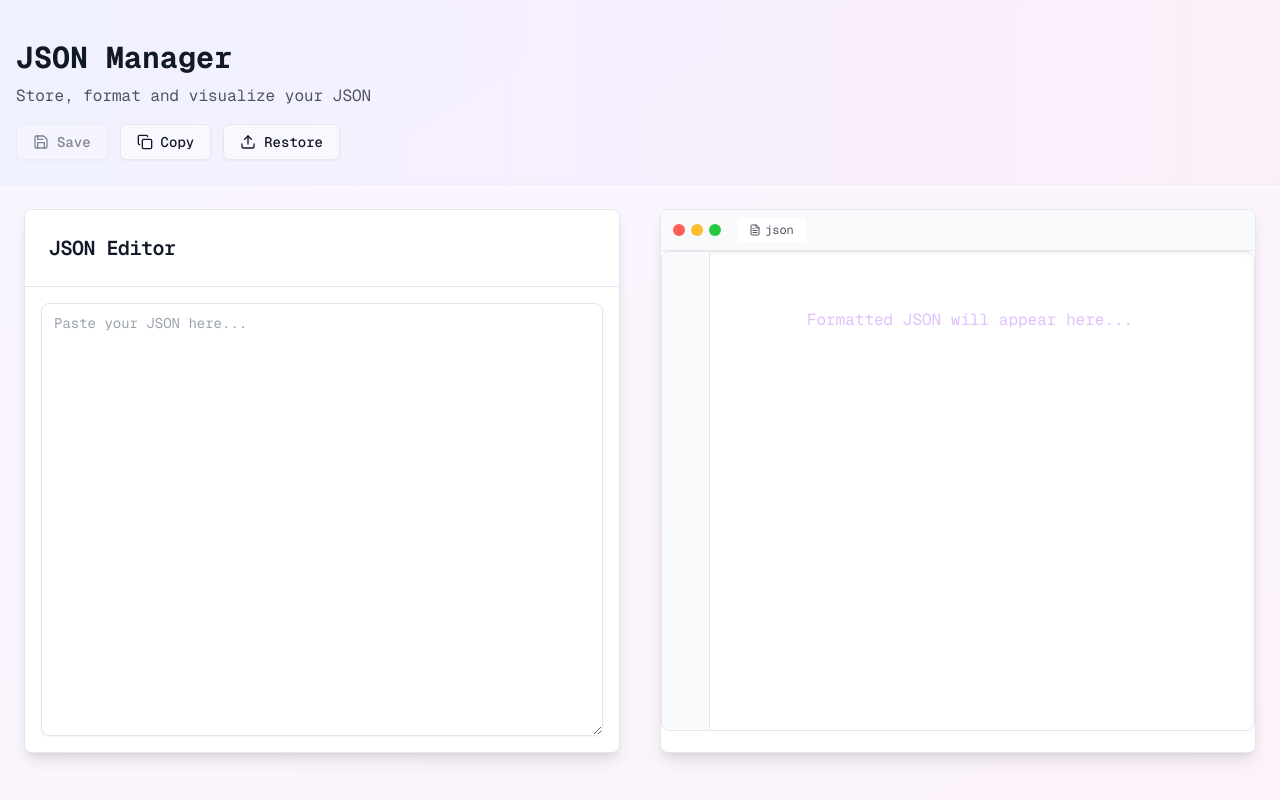
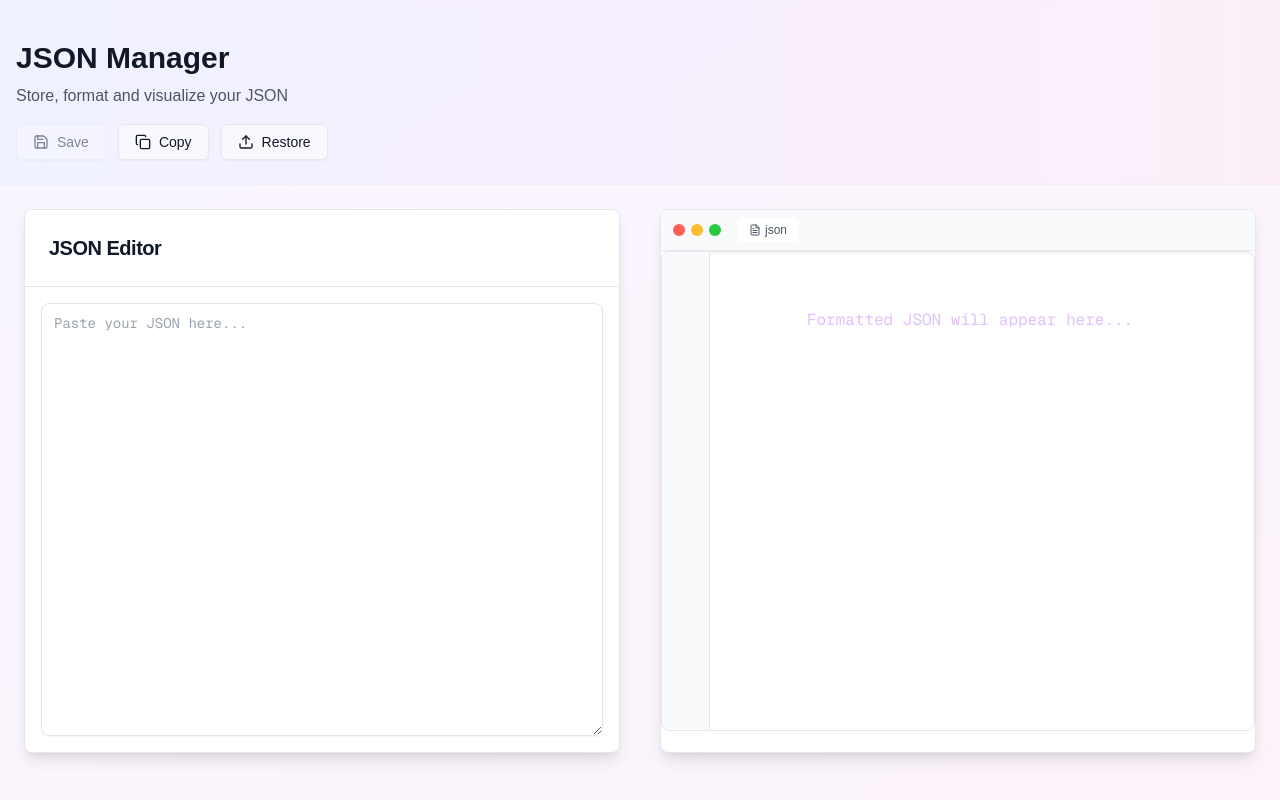
Before and after one commit to iqbaldp/json-manager, a Next.js app: page / in a window 1280 px wide. Built offline with nearby package versions, Linux system fonts and the light colour scheme.

Commit message:
chore: update layout.tsx

```diff
--- a/src/app/layout.tsx
+++ b/src/app/layout.tsx
@@ -1,15 +1,24 @@
-import type { Metadata } from "next";
+import type { Metadata, Viewport } from "next";
 import { GeistSans } from "geist/font/sans";
 import { GeistMono } from "geist/font/mono";
 import "./globals.css";
 
-const geistSans = GeistSans;
-const geistMono = GeistMono;
+export const viewport: Viewport = {
+  themeColor: [
+    { media: "(prefers-color-scheme: light)", color: "white" },
+    { media: "(prefers-color-scheme: dark)", color: "black" },
+  ],
+  width: "device-width",
+  initialScale: 1,
+};
 
-export const metadata: Metadata = {
+export const metadata = {
   title: "JSON Manager | Iqbal DP",
   description: "Store, format and visualize your JSON",
-};
+  applicationName: "JSON Manager",
+  authors: [{ name: "Iqbal DP" }],
+  keywords: ["JSON", "formatter", "visualizer", "manager"],
+} as const satisfies Metadata;
 
 export default function RootLayout({
   children,
@@ -17,9 +26,9 @@ export default function RootLayout({
   children: React.ReactNode;
 }>) {
   return (
-    <html lang="en">
+    <html lang="en" suppressHydrationWarning>
       <body
-        className={`${geistSans.className} ${geistMono.className} antialiased`}
+        className={`${GeistSans.variable} ${GeistMono.variable} antialiased min-h-screen`}
       >
         {children}
       </body>
```
